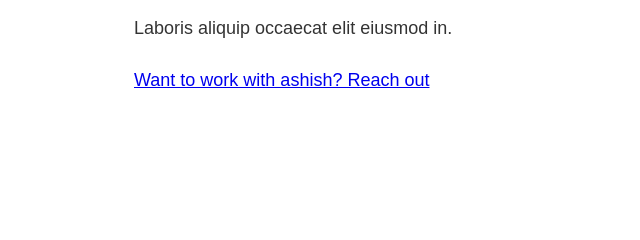
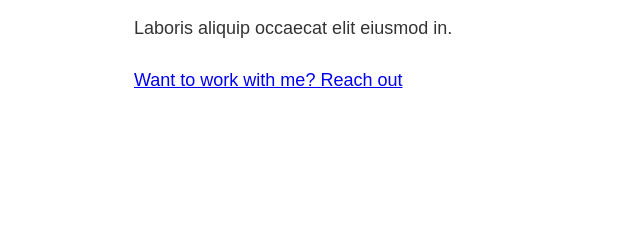
Before and after one commit to Suketu-Patel/gatsby_sushi, a Gatsby site: page /about in a window 1280 px wide. Shown: the part 440-680 px from the top of the page, 149-789 px from the left. Built offline with nearby package versions, Linux system fonts and the light colour scheme; Gatsby itself is replaced by a stand-in of ours.

Commit message:
Fixed /about name joke

```diff
--- a/src/pages/about.js
+++ b/src/pages/about.js
@@ -11,7 +11,7 @@
             <p>
                 Laboris aliquip occaecat elit eiusmod in.
             </p>
-            <p><Link to="/contact">Want to work with ashish? Reach out</Link></p>
+            <p><Link to="/contact">Want to work with me? Reach out</Link></p>
         </Layout>
     )
 }
```
